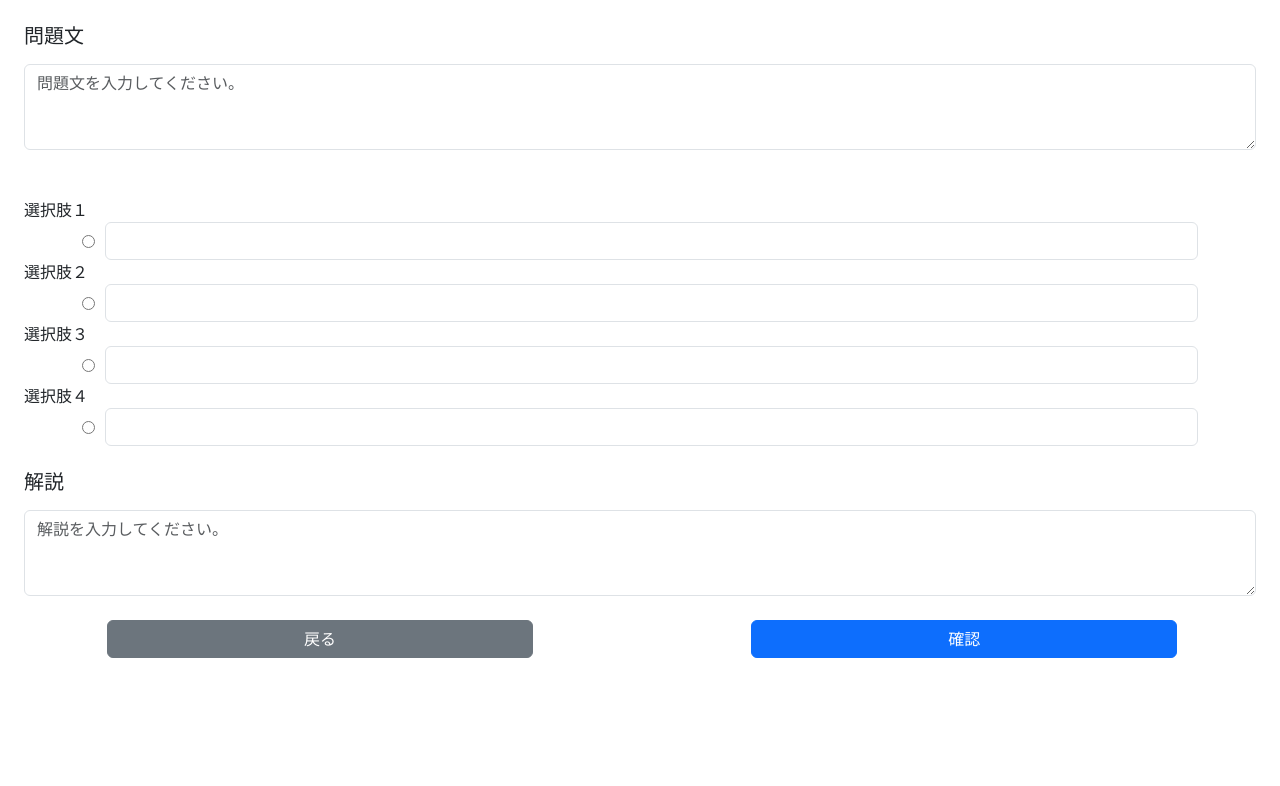
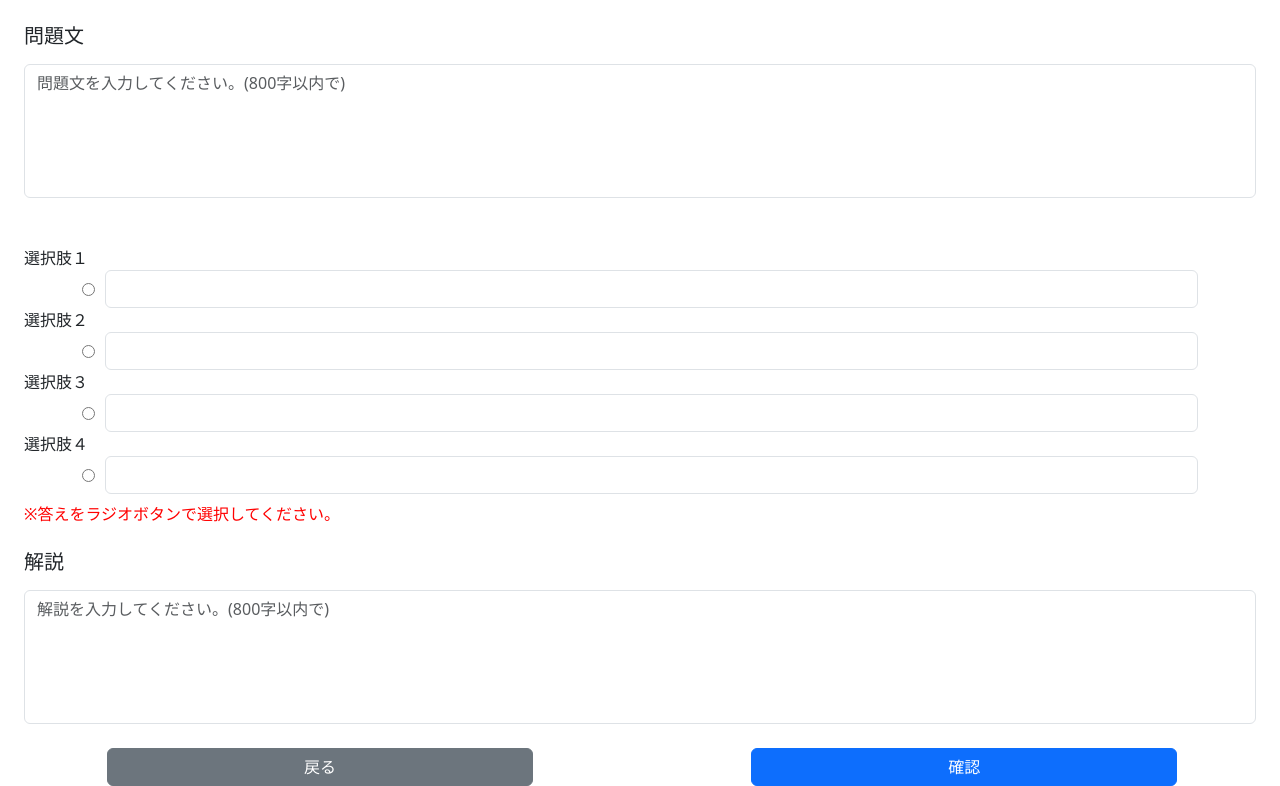
Before and after one commit to Nagata0110/TeamWatanaBe, a PHP site: page /create/question.html in a window 1280 px wide. Shown: the part 56-842 px from the top of the page. Before the commit the page ends 714 px from the top, so only its background shows below. Run offline with PHP 8.4, Linux system fonts and the light colour scheme.

Commit message:
問題作成　スタイル変更

```diff
--- a/04_開発/create/question.html
+++ b/04_開発/create/question.html
@@ -40,7 +40,7 @@
     </div>
         <div class="title mt-4 ms-4 me-4">
             <label for="exampleFormControlTextarea1" class="form-label"><h5>問題文</h5></label>
-            <textarea class="form-control" id="exampleFormControlTextarea1" rows="3" placeholder="問題文を入力してください。"></textarea>
+            <textarea class="form-control" id="exampleFormControlTextarea1" rows="5"  style="resize: none;" placeholder="問題文を入力してください。(800字以内で)"></textarea>
         </div>
 
         <label for="radioButton" class="mt-5 ms-4 me-4">選択肢１</label>
@@ -66,10 +66,11 @@
             <input type="radio" id="choices1" name="choices1" class="radio-button" value="">
             <input type="text" class="form-control" id="exampleFormControlInput1">
         </div>
+        <p class="mt-2 ms-4 me-4 error">※答えをラジオボタンで選択してください。</p>
 
         <div class="title mt-4 ms-4 me-4">
             <label for="exampleFormControlTextarea1" class="form-label"><h5>解説</h5></label>
-            <textarea class="form-control" id="exampleFormControlTextarea1" rows="3" placeholder="解説を入力してください。"></textarea>
+            <textarea class="form-control" id="exampleFormControlTextarea1" rows="5" style="resize: none;" placeholder="解説を入力してください。(800字以内で)"></textarea>
         </div>
 
         <div class="title mt-4 ms-4 me-4"></div>
--- a/04_開発/css/style.css
+++ b/04_開発/css/style.css
@@ -22,3 +22,6 @@
 .radio-button {
     margin-right: 10px; /* ラジオボタンとテキストボックスの間隔を調整 */
 }
+.error{
+    color: red;
+}
```
